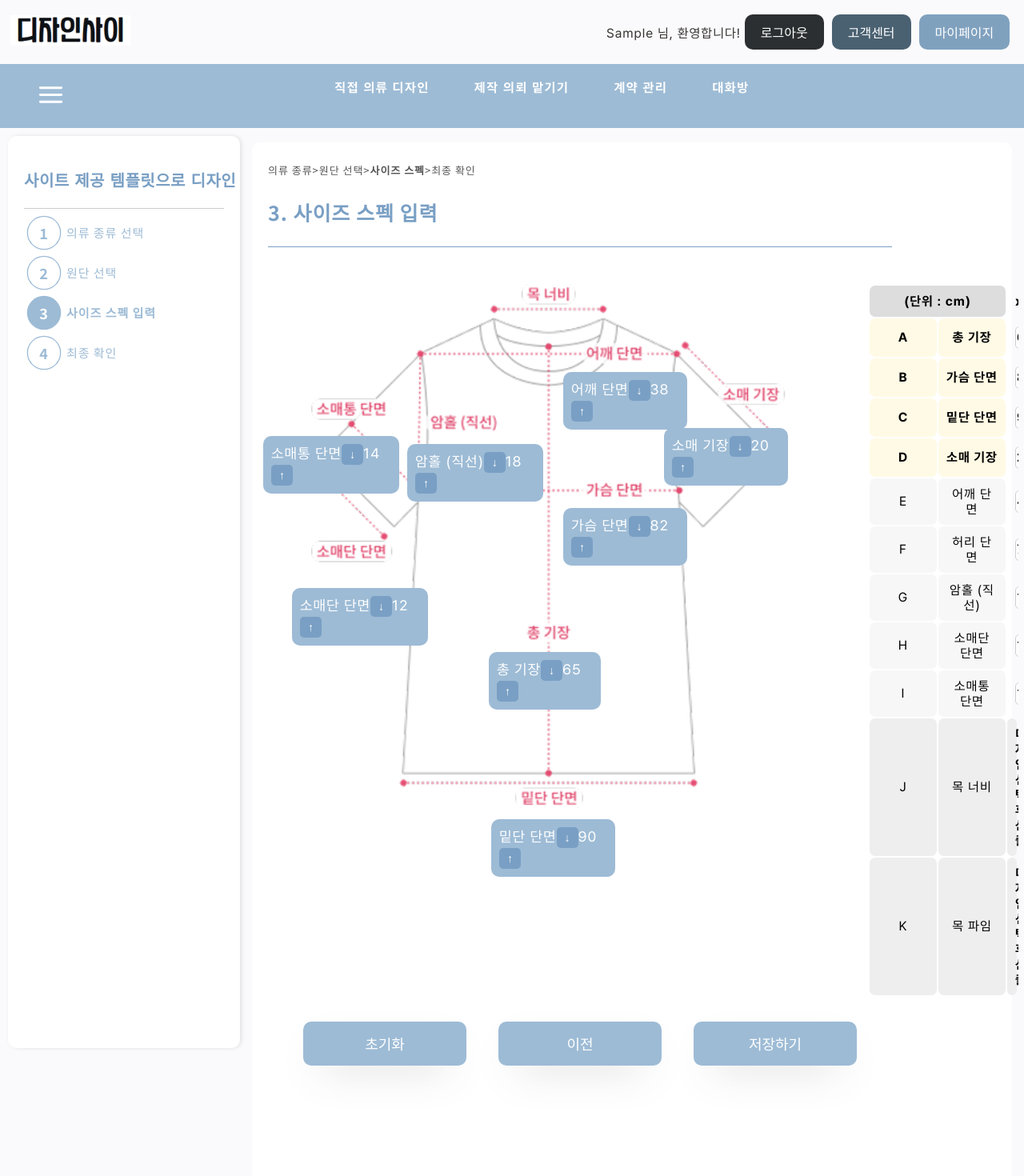
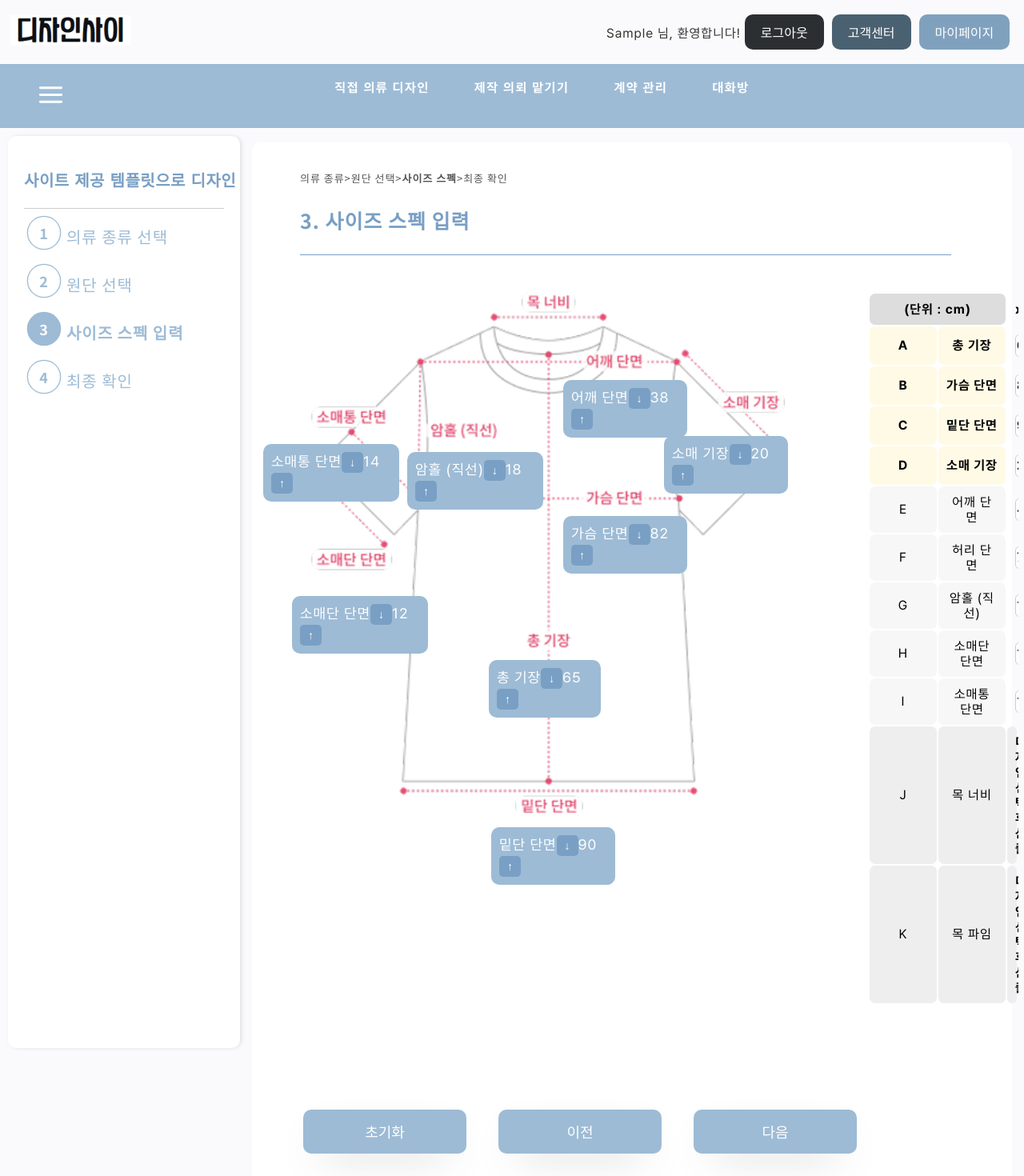
Before and after one commit to kimwax112/letsgit, a React (Create React App) app in the folder 프론트엔드/: page /Size in a window 1280 px wide. Shown: the top 1470 px of the page at 80% size. Built offline with nearby package versions, Linux system fonts and the light colour scheme; a web font is replaced by a local one; what @draft-js-plugins/static-toolbar would draw is missing.

Commit message:
사이트제공템플릿 ui 수정

```diff
--- a/프론트엔드/src/components/Content/Content.css
+++ b/프론트엔드/src/components/Content/Content.css
@@ -87,7 +87,7 @@ input[type="text"] {
 }
 
 th {
-    background-color: #737373; /* 헤더 배경 색상 (파란색으로 설정, 원하는 색으로 변경 가능) */
+  background-color: #9DBBD5; /* 헤더 배경 색상 (파란색으로 설정, 원하는 색으로 변경 가능) */
   color: white; /* 텍스트 색상을 흰색으로 설정 */
   padding: 10px; /* 셀 안쪽 여백 */
   text-align: center; /* 텍스트 가운데 정렬 */
@@ -99,14 +99,14 @@ td {
 }
 
 td:nth-child(1) {
-    background-color: #737373;
+  background-color: #9DBBD5;
   color: white;
   padding: 10px;
   text-align: center;
 }
 
 td:nth-child(2) {
-    background-color: #737373;
+  background-color: #9DBBD5;
   color: white;
   padding: 10px;
   text-align: center;
--- a/프론트엔드/src/components/Content/Content.jsx
+++ b/프론트엔드/src/components/Content/Content.jsx
@@ -1,35 +1,41 @@
 import React from "react";
+import { useNavigate } from "react-router-dom";
 import "./Content.css"; // 필요한 스타일링 파일
 
 const Content = () => {
+    const navigate = useNavigate(); // useNavigate 훅을 사용해 navigate 함수 생성
+
     const handleSave = () => {
         console.log("디자인이 저장되었습니다!");
         alert("디자인이 저장되었습니다!");
+        navigate('/Cosmain');  // 저장 후 '/Cosmain' 페이지로 이동
     };
 
     return(
         <div className="Content">
             {/* 본문 영역 */}
             <main className="content">
-
-
-
-
             <br />
 
             {/* 디자인 이름 입력 */}
-            <label className="design-name">
-                디자인 이름<span className="required">*</span>
-            </label>
-            <br />
-            <input type="text" placeholder="디자인 이름 입력" />
+            <div className="finalheader" style={{fontSize:'23px', marginBottom:'10px'}}>
+                <label className="design-name" style={{marginRight:'80px', marginBottom:'10px', fontWeight:'bold'}}>
+                    디자인 이름<span className="required">*</span>
+                </label>
+                    <input style={{marginBottom:'10px'}} type="text" placeholder="디자인 이름을 입력해주세요." />
 
-            <div className="options">
-                <p>원단</p>
-                <p className="text1">원단명: 원단1</p>
-                <p className="text1">색상: Red</p>
-                <p>의류 종류</p>
-                <p className="text1">상의</p>
+                <div className="options">
+                    <span style={{marginRight:'125px', fontWeight:'bold'}}>원단명:</span>
+                    <span>원단1</span>
+                    <br/>
+
+                    <span style={{marginRight:'145px', fontWeight:'bold'}}>색상:</span>
+                    <span>Red</span>
+                    <br/>
+
+                    <span style={{marginRight:'95px', fontWeight:'bold'}}>의류 종류:</span>
+                    <span>상의</span>
+                </div>
             </div>
 
             {/* 옷 이미지 & 치수 테이블 */}
--- a/프론트엔드/src/components/Footer/Footer.css
+++ b/프론트엔드/src/components/Footer/Footer.css
@@ -1,5 +1,6 @@
 .StaticInfo {
     background-color: #4A6171;
+
     color: #fff;
     border: none;
 }
--- a/프론트엔드/src/components/sidebar/Sidebar.css
+++ b/프론트엔드/src/components/sidebar/Sidebar.css
@@ -30,10 +30,11 @@
   gap: 8px;
   margin: 10px 0;
   font-weight: 400;
-  font-size: 15px;
+  font-size: 20px;
   color: #9DBBD5;
   margin-top: 25px;
   margin-bottom: 30px; /* 항목들 사이 간격 추가 */
+  margin-top: 10px;
 }
 
 .sidebar ul li .step-circle {
@@ -51,6 +52,7 @@
   margin: 0;
   padding: 0;
   flex-shrink: 0;
+  margin-bottom: 10px;
 }
 
 .sidebar .active .step-circle {
--- a/프론트엔드/src/pages/selfdesign/Template/Fabric/Fabric.css
+++ b/프론트엔드/src/pages/selfdesign/Template/Fabric/Fabric.css
@@ -1,5 +1,7 @@
 /* 전체 배경 */
-
+body{
+  background-color: #FAFAFC;
+}
 
 .LogoStuff img{
   width: 150px;
@@ -133,10 +135,6 @@
 }
 
 /* 아이템 카드 스타일 */
-
-
-
-
 .item-card {
   padding: 1rem;
   background-color: #f9f9f9;
@@ -186,7 +184,7 @@
   display: flex;
   flex-wrap: wrap; /* 가로 공간 부족 시 다음 줄로 넘어감 */
   gap: 20px;
-  justify-content: flex-start; /* 왼쪽 정렬 */
+  justify-content: center;
   margin: 20px;
   margin-left: 50px;
   max-width: 1000px; /* 컨테이너 최대 너비 제한 */
@@ -282,6 +280,7 @@
   gap: 10px;
   padding : 16px;
   margin-top: 25px;
+  margin-left: 40px;
 }
 
 .color-select-row {
@@ -301,3 +300,12 @@
 .pagination {
   margin-left: 500px;
 }
+
+.header2-1{
+  margin-left: 40px;
+  margin-top: 15px;
+}
+
+.header2-1 hr{
+  width: 110%;
+}
--- a/프론트엔드/src/pages/selfdesign/Template/Fabric/Fabric.jsx
+++ b/프론트엔드/src/pages/selfdesign/Template/Fabric/Fabric.jsx
@@ -55,9 +55,11 @@ const Fabric = () => {
           <Sidebar activePage={2} />
         </aside>
         <div className="content1">
-          <BreadCrumb activePage={2} />
-          <h3>2-1. 원단 선택</h3>
-          <hr />
+          <div className="header2-1">
+            <BreadCrumb activePage={2} />
+            <h3>2-1. 원단 선택</h3>
+            <hr />
+          </div>
 
           {/* 원단 선택 영역 */}
           <div className="fabric-select">
@@ -74,8 +76,10 @@ const Fabric = () => {
             <button onClick={() => setCurrentPage(2)} disabled={currentPage === 2}>[2]</button>
           </div>
 
-          <h3>2-2. 색상 선택</h3>
-          <hr />
+          <div className="header2-1">
+            <h3>2-2. 색상 선택</h3>
+            <hr />
+          </div>
 
           {/* Color Picker 영역 */}
           <div className="ColorSelect">
--- a/프론트엔드/src/pages/selfdesign/Template/FinalConfirmation/FinalConfirmation.css
+++ b/프론트엔드/src/pages/selfdesign/Template/FinalConfirmation/FinalConfirmation.css
@@ -10,5 +10,4 @@
 .layout .Content {
     margin-right: 30px;
     margin-top: 35px;
-    margin-bottom: 33px;
 }
--- a/프론트엔드/src/pages/selfdesign/Template/FinalConfirmation/FinalConfirmation.jsx
+++ b/프론트엔드/src/pages/selfdesign/Template/FinalConfirmation/FinalConfirmation.jsx
@@ -12,10 +12,12 @@ const FinalConfirmation = () => {
           <Sidebar activePage={4}/>
           </aside>
           <div className="content1">
-            <BreadCrumb activePage={4} />
-              <h3>4. 최종 확인</h3>
-              <hr />
-              <br/><br/>
+            <div className="header2-1">
+                <BreadCrumb activePage={4} />
+                <h3>4. 최종 확인</h3>
+                <hr />
+                <br/><br/>
+            </div>
             <Content/>
           </div>
         </div>
--- a/프론트엔드/src/pages/selfdesign/Template/Size/Size.jsx
+++ b/프론트엔드/src/pages/selfdesign/Template/Size/Size.jsx
@@ -34,17 +34,20 @@ const Size = () => {
           </aside>
 
       <div className="content1">
+        <div className="header2-1">
           <BreadCrumb activePage={3} />
           <h3>3. 사이즈 스펙 입력</h3>
           <hr />
           <br/><br/>
+        </div>
 
-        <Sizespec selectedSize={selectedSize} setSelectedSize={setSelectedSize} />
-        <div className="footer button_size">
-          <Sizespecbutton label="초기화" style={{ cursor: "pointer" }} onClick={() => setSelectedSize(null)} />
-          <Sizespecbutton label="이전" onClick={() => navigate(-1)} />
-          <Sizespecbutton label="저장하기" onClick={handleSave} />
-
+        <div className="sizespec-content">
+          <Sizespec selectedSize={selectedSize} setSelectedSize={setSelectedSize} />
+          <div className="footer button_size" style={{marginTop: '100px'}}>
+            <Sizespecbutton label="초기화" style={{ cursor: "pointer" }} onClick={() => setSelectedSize(null)} />
+            <Sizespecbutton label="이전" onClick={() => navigate(-1)} />
+            <Sizespecbutton label="다음" onClick={handleSave} />
+          </div>
         </div>
       </div>
       </div>
--- a/프론트엔드/src/pages/selfdesign/Template/Size/Sizespec.jsx
+++ b/프론트엔드/src/pages/selfdesign/Template/Size/Sizespec.jsx
@@ -234,10 +234,6 @@ function Sizespec({ selectedSize, setSelectedSize }) {
       </div>
 
 
-
-
-
-
       {/* 사이즈 스펙 테이블 */}
       <table className="sizespec-table">
         <thead>
```
Also changed, not shown: 프론트엔드/src/pages/selfdesign/Template/Size/Sizespeccss.css (indentation only). Lines whose indentation alone changed are shown as unchanged.
